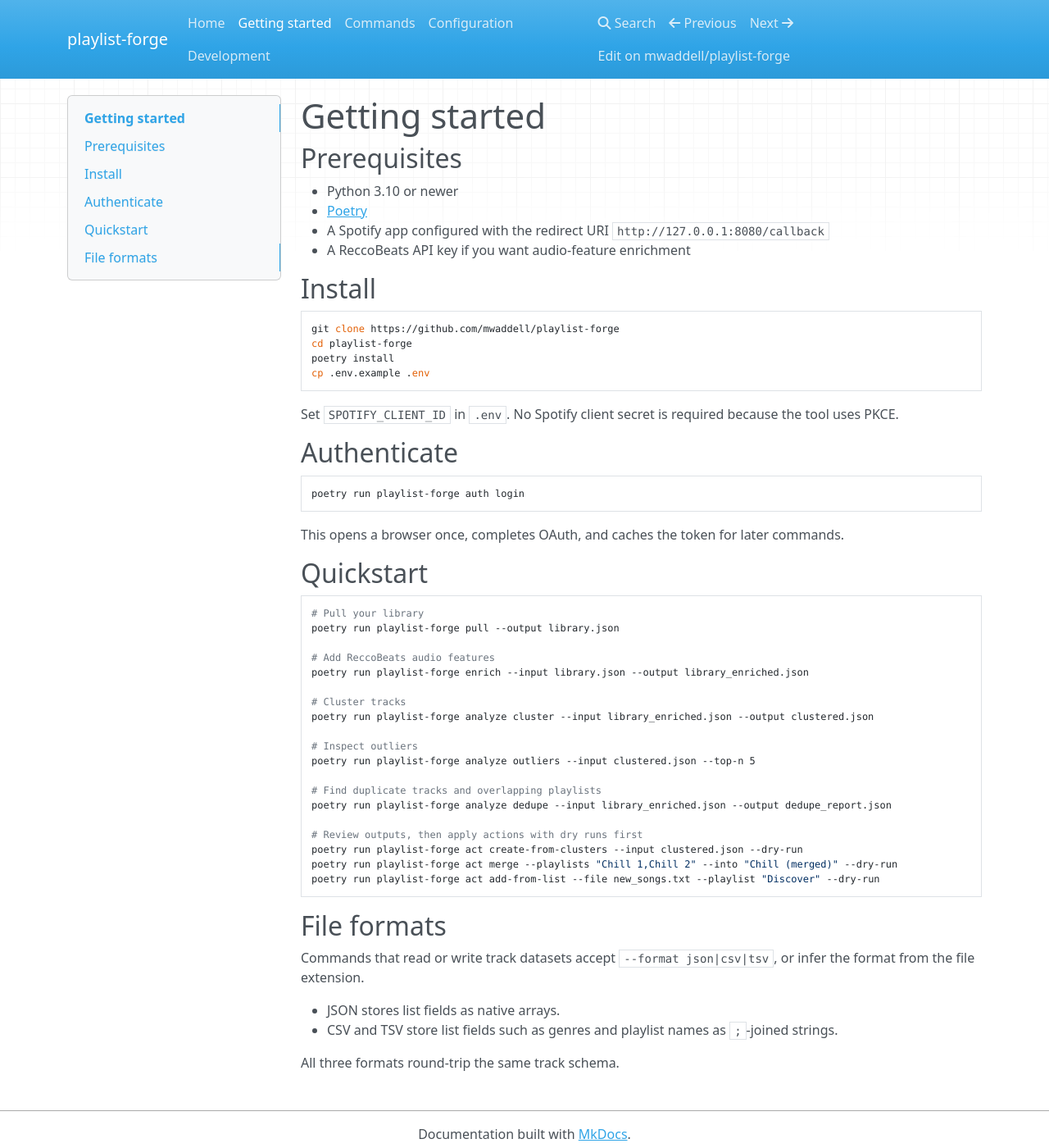
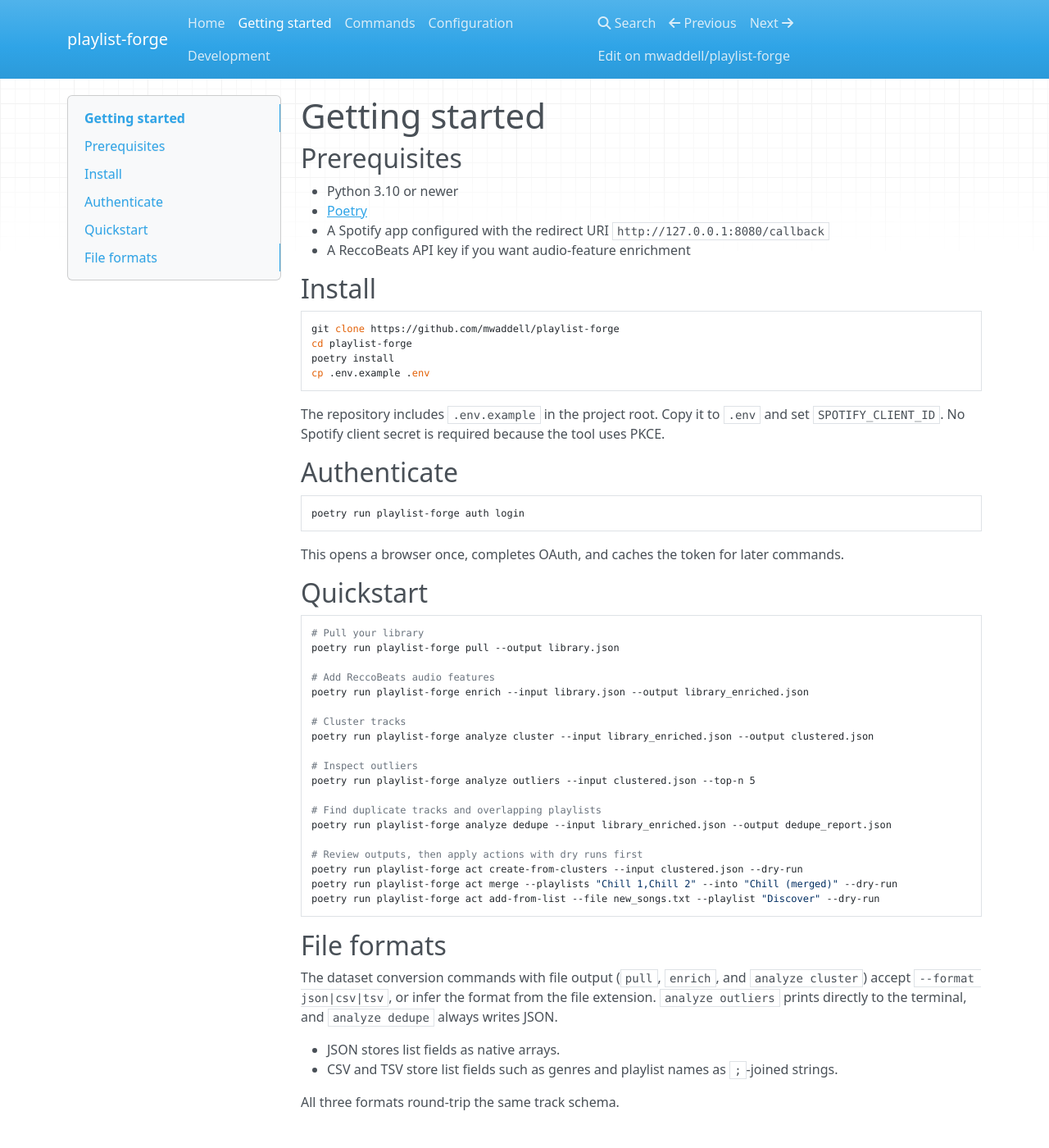
Before and after one commit to mwaddell/playlist-forge, an MkDocs documentation site: the page built from docs/getting-started.md, in a window 1280 px wide and 1400 px high. Shown: the whole window at 82% size. Built offline with MkDocs 1.6.1, drawn with Linux system fonts in a browser that asks for light colours; nearby versions of some CDN libraries.

Commit message:
Clarify docs setup and format support
Co-authored-by: mwaddell <750244+mwaddell@users.noreply.github.com>

````diff
--- a/docs/getting-started.md
+++ b/docs/getting-started.md
@@ -17,8 +17,9 @@ poetry install
 cp .env.example .env
 ```
 
-Set `SPOTIFY_CLIENT_ID` in `.env`. No Spotify client secret is required because
-the tool uses PKCE.
+The repository includes `.env.example` in the project root. Copy it to `.env`
+and set `SPOTIFY_CLIENT_ID`. No Spotify client secret is required because the
+tool uses PKCE.
 
 ## Authenticate
 
@@ -55,8 +56,10 @@ poetry run playlist-forge act add-from-list --file new_songs.txt --playlist "Dis
 
 ## File formats
 
-Commands that read or write track datasets accept `--format json|csv|tsv`, or
-infer the format from the file extension.
+The dataset conversion commands with file output (`pull`, `enrich`, and
+`analyze cluster`) accept `--format json|csv|tsv`, or infer the format from the
+file extension. `analyze outliers` prints directly to the terminal, and
+`analyze dedupe` always writes JSON.
 
 - JSON stores list fields as native arrays.
 - CSV and TSV store list fields such as genres and playlist names as `;`-joined
````
